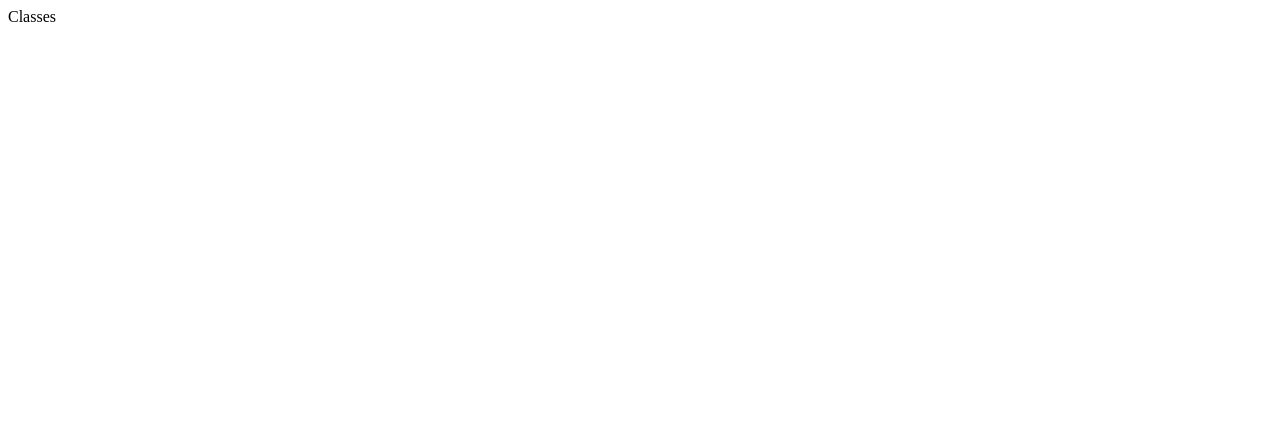
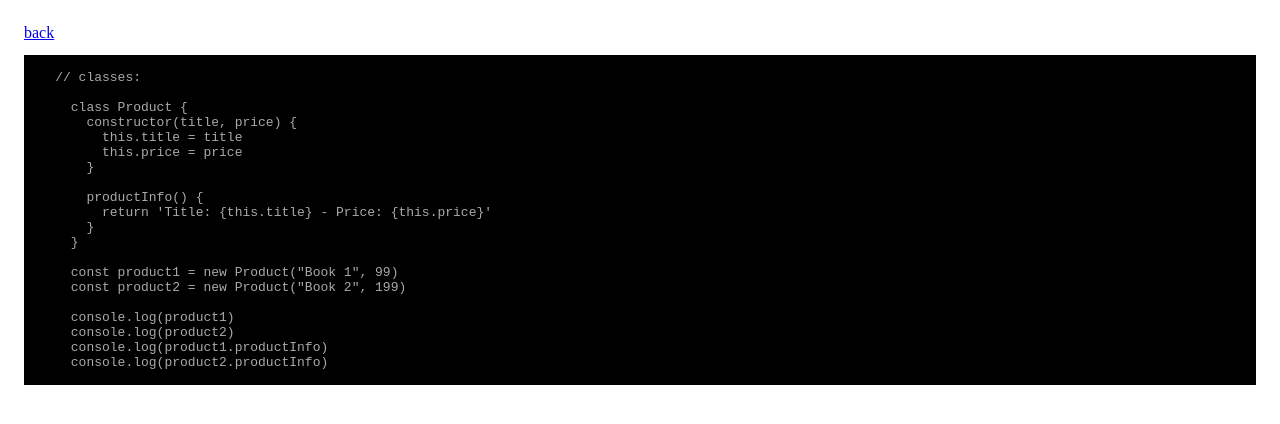
Before and after one commit to arefmaghdam/review-of-js-next.js-12, a Next.js app: page /components/javascript/classes in a window 1280 px wide. Shown: the top 424 px of the page. Built offline with nearby package versions, Linux system fonts and the light colour scheme.

Commit message:
feat: review of javascript classes

```diff
--- a/pages/components/javascript/classes.jsx
+++ b/pages/components/javascript/classes.jsx
@@ -1,11 +1,39 @@
-import React from 'react'
+import React from "react";
+import styles from "../../../styles/Home.module.css";
+import CodePreview from "../../components/code-preview";
+import Link from "next/link";
 
 const Classes = () => {
   return (
-    <div>
-      Classes
+    <div className={styles.subPages}>
+      <Link href="/">back</Link>
+      <CodePreview
+        imgURL=""
+        content={`
+    // classes:
+
+      class Product {
+        constructor(title, price) {
+          this.title = title
+          this.price = price
+        }
+
+        productInfo() {
+          return 'Title: {this.title} - Price: {this.price}'
+        }
+      }
+
+      const product1 = new Product("Book 1", 99)
+      const product2 = new Product("Book 2", 199)
+
+      console.log(product1)
+      console.log(product2)
+      console.log(product1.productInfo)
+      console.log(product2.productInfo)
+      `}
+      />
     </div>
-  )
-}
+  );
+};
 
-export default Classes
+export default Classes;
```
